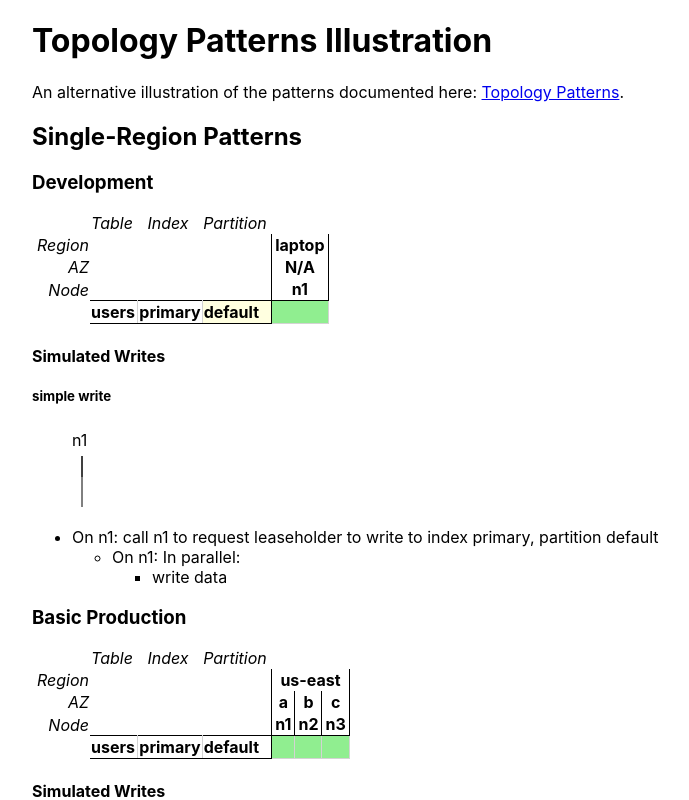
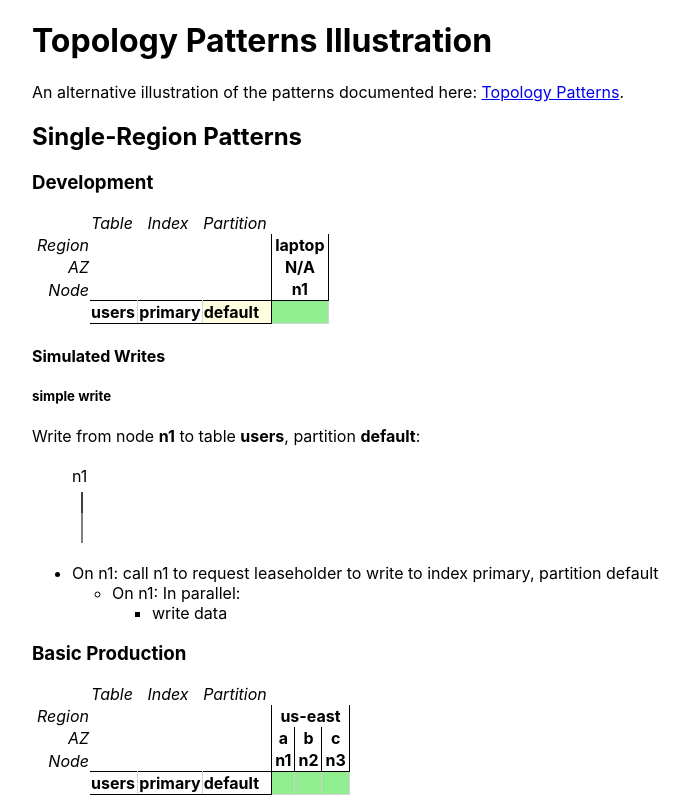
Before and after one commit to vilterp/crdb-config-explorer, a React (Create React App) app: page / in a window 1280 px wide. Shown: the top 800 px of the page, without its empty margins (18-707 px from the left). Built offline with nearby package versions, Linux system fonts and the light colour scheme.

Commit message:
use trace instead of process for highlighting linkage
their relationship continues to be awkward

still feels wonky... some things not highlighting

```diff
--- a/src/model.ts
+++ b/src/model.ts
@@ -92,7 +92,7 @@ export interface Hop {
   to: NodePath;
   start: number;
   end: number;
-  procNode: ProcessNode;
+  traceNode: TraceNode;
 }
 
 // helper funcs
--- a/src/views/hopSequence.tsx
+++ b/src/views/hopSequence.tsx
@@ -18,8 +18,8 @@ const NODE_LINES_START = 30;
 export function HopSequenceView(props: {
   formation: Formation;
   sequence: HopSequence;
-  highlightedProc: ProcessNode | undefined;
-  setHighlightedProc: (hp: ProcessNode | undefined) => void;
+  highlightedTrace: TraceNode | undefined;
+  setHighlightedTrace: (hp: TraceNode | undefined) => void;
 }) {
   const maxTime = max(props.sequence.map(h => yForTime(h.end)));
   const linesHeight = yForTime(maxTime);
@@ -56,12 +56,15 @@ export function HopSequenceView(props: {
                 //   I can't tell why object identity is being lost...
                 //   sigh
                 "hop-line-hovered":
-                  JSON.stringify(hop.procNode) ===
-                  JSON.stringify(props.highlightedProc),
+                  JSON.stringify(hop.traceNode) ===
+                  JSON.stringify(props.highlightedTrace),
               })}
               // TODO: these are very thin and hard to mouse over...
-              onMouseOver={() => props.setHighlightedProc(hop.procNode)}
-              onMouseOut={() => props.setHighlightedProc(undefined)}
+              onMouseOver={() => {
+                console.log("setting", JSON.stringify(hop.traceNode));
+                props.setHighlightedTrace(hop.traceNode);
+              }}
+              onMouseOut={() => props.setHighlightedTrace(undefined)}
               x1={xForNode(hop.from.nodeID)}
               x2={xForNode(hop.to.nodeID)}
               y1={yForTime(hop.start)}
@@ -84,7 +87,7 @@ function yForTime(time: number): number {
 }
 
 export function hopSequenceForTrace(trace: TraceNode): Hop[] {
-  return hopSequenceRecurse(0, trace.nodePath, trace.process);
+  return hopSequenceRecurse(0, trace);
 }
 
 function latency(fromNode: NodePath, toNode: NodePath): number {
@@ -95,24 +98,21 @@ function latency(fromNode: NodePath, toNode: NodePath): number {
   return 100;
 }
 
-function hopSequenceRecurse(
-  start: number,
-  nodePath: NodePath,
-  proc: ProcessNode,
-): Hop[] {
+function hopSequenceRecurse(start: number, trace: TraceNode): Hop[] {
+  const proc = trace.process;
+  const nodePath = trace.nodePath;
   switch (proc.type) {
     case "Parallel":
       return proc.children.flatMap(child =>
-        hopSequenceRecurse(start, nodePath, child),
+        hopSequenceRecurse(start, { nodePath, process: child }),
       );
     case "RPC":
       const hopLatency = latency(nodePath, proc.remoteTrace.nodePath);
       const remoteNodePath = proc.remoteTrace.nodePath;
-      const remoteHops = hopSequenceRecurse(
-        start + hopLatency,
-        remoteNodePath,
-        proc.remoteTrace.process,
-      );
+      const remoteHops = hopSequenceRecurse(start + hopLatency, {
+        nodePath: remoteNodePath,
+        process: proc.remoteTrace.process,
+      });
       const remoteHopsDone = max(remoteHops.map(h => h.end));
       return [
         {
@@ -120,7 +120,7 @@ function hopSequenceRecurse(
           to: remoteNodePath,
           start: start,
           end: start + hopLatency,
-          procNode: proc,
+          traceNode: trace,
         },
         ...remoteHops,
         {
@@ -128,7 +128,7 @@ function hopSequenceRecurse(
           to: nodePath,
           start: remoteHopsDone,
           end: remoteHopsDone + hopLatency,
-          procNode: proc,
+          traceNode: trace,
         },
       ];
     case "Leaf":
@@ -138,7 +138,7 @@ function hopSequenceRecurse(
           to: nodePath,
           start: start,
           end: start + proc.duration,
-          procNode: proc,
+          traceNode: trace,
         },
       ];
   }
--- a/src/views/situationView.tsx
+++ b/src/views/situationView.tsx
@@ -1,5 +1,5 @@
 import * as React from "react";
-import { ProcessNode, Situation, SQLWrite } from "../model";
+import { ProcessNode, Situation, SQLWrite, TraceNode } from "../model";
 import { ConfigurationView } from "./configurationMatrix";
 import { traceForSQLWrite } from "../readWrite";
 import { hopSequenceForTrace, HopSequenceView } from "./hopSequence";
@@ -35,7 +35,7 @@ function WriteView(props: {
   situation: Situation;
   write: { desc: React.ReactNode; write: SQLWrite };
 }) {
-  const [highlightedProc, setHighlightedProc] = useState<ProcessNode>();
+  const [highlightedTrace, setHighlightedTrace] = useState<TraceNode>();
 
   const trace = collapseTrace(
     traceForSQLWrite(props.situation, props.write.write),
@@ -44,16 +44,17 @@ function WriteView(props: {
   return (
     <>
       <h5>{props.write.desc}</h5>
+      <WriteDesc write={props.write.write} />
       <HopSequenceView
         formation={props.situation.config.formation}
         sequence={hopSequence}
-        highlightedProc={highlightedProc}
-        setHighlightedProc={setHighlightedProc}
+        highlightedTrace={highlightedTrace}
+        setHighlightedTrace={setHighlightedTrace}
       />
       <TraceView
         trace={trace}
-        highlightedProc={highlightedProc}
-        setHighlightedProc={setHighlightedProc}
+        highlightedTrace={highlightedTrace}
+        setHighlightedTrace={setHighlightedTrace}
       />
     </>
   );
--- a/src/views/traceView.tsx
+++ b/src/views/traceView.tsx
@@ -4,17 +4,28 @@ import classNames from "classnames";
 
 export function TraceView(props: {
   trace: TraceNode;
-  highlightedProc: ProcessNode | undefined;
-  setHighlightedProc: (hp: ProcessNode | undefined) => void;
+  highlightedTrace: TraceNode | undefined;
+  setHighlightedTrace: (hp: TraceNode | undefined) => void;
 }) {
   return (
     <ul className="trace-view">
-      <li>
+      <li
+        className={classNames("trace-node", {
+          "trace-node-highlighted":
+            JSON.stringify(props.highlightedTrace) ===
+            JSON.stringify(props.trace),
+        })}
+        onMouseEnter={() => {
+          console.log("setting", JSON.stringify(props.trace));
+          props.setHighlightedTrace(props.trace);
+        }}
+        onMouseLeave={() => props.setHighlightedTrace(undefined)}
+      >
         On n{props.trace.nodePath.nodeID}:{" "}
         <ProcessNodeView
           process={props.trace.process}
-          highlightedProc={props.highlightedProc}
-          setHighlightedProc={props.setHighlightedProc}
+          highlightedTrace={props.highlightedTrace}
+          setHighlightedTrace={props.setHighlightedTrace}
         />
       </li>
     </ul>
@@ -23,28 +34,8 @@ export function TraceView(props: {
 
 function ProcessNodeView(props: {
   process: ProcessNode;
-  highlightedProc: ProcessNode | undefined;
-  setHighlightedProc: (hp: ProcessNode | undefined) => void;
-}) {
-  return (
-    <span
-      onMouseEnter={() => props.setHighlightedProc(props.process)}
-      onMouseLeave={() => props.setHighlightedProc(undefined)}
-      className={classNames("trace-node", {
-        "trace-node-highlighted":
-          JSON.stringify(props.highlightedProc) ===
-          JSON.stringify(props.process),
-      })}
-    >
-      {procContent(props)}
-    </span>
-  );
-}
-
-function procContent(props: {
-  process: ProcessNode;
-  highlightedProc: ProcessNode | undefined;
-  setHighlightedProc: (hp: ProcessNode | undefined) => void;
+  highlightedTrace: TraceNode | undefined;
+  setHighlightedTrace: (hp: TraceNode | undefined) => void;
 }) {
   switch (props.process.type) {
     case "Leaf":
@@ -58,8 +49,8 @@ function procContent(props: {
               <li key={idx}>
                 <ProcessNodeView
                   process={proc}
-                  setHighlightedProc={props.setHighlightedProc}
-                  highlightedProc={props.highlightedProc}
+                  setHighlightedTrace={props.setHighlightedTrace}
+                  highlightedTrace={props.highlightedTrace}
                 />
               </li>
             ))}
@@ -73,98 +64,13 @@ function procContent(props: {
           {props.process.desc}
           <TraceView
             trace={props.process.remoteTrace}
-            setHighlightedProc={props.setHighlightedProc}
-            highlightedProc={props.highlightedProc}
+            setHighlightedTrace={props.setHighlightedTrace}
+            highlightedTrace={props.highlightedTrace}
           />
         </>
       );
   }
 }
-
-// export function TraceView(props: {
-//   trace: TraceNode;
-//   highlightedProc: ProcessNode | undefined;
-//   setHighlightedProc: (hp: ProcessNode | undefined) => void;
-// }) {
-//   return (
-//     <ul className="trace-view">
-//       <TraceNodeView
-//         traceNode={props.trace}
-//         highlightedProc={props.highlightedProc}
-//         setHighlightedProc={props.setHighlightedProc}
-//       />
-//     </ul>
-//   );
-// }
-//
-// function TraceNodeView(props: {
-//   traceNode: TraceNode;
-//   highlightedProc: ProcessNode | undefined;
-//   setHighlightedProc: (hp: ProcessNode | undefined) => void;
-// }) {
-//   const children = renderChildren(props);
-//   return (
-//     <li
-//       className={classNames("trace-node", {
-//         "trace-node-highlighted":
-//           // TODO: use just ===...
-//           //   I can't tell why object identity is being lost...
-//           //   sigh
-//           JSON.stringify(props.traceNode.process) ===
-//           JSON.stringify(props.highlightedProc),
-//       })}
-//       onMouseEnter={() => props.setHighlightedProc(props.traceNode.process)}
-//       onMouseLeave={() => props.setHighlightedProc(undefined)}
-//     >
-//       On n{props.traceNode.nodePath.nodeID}: {descr(props.traceNode.process)}
-//       {children.length > 0 ? (
-//         <ul>
-//           {children.map(c => (
-//             <li>{c}</li>
-//           ))}
-//         </ul>
-//       ) : null}
-//     </li>
-//   );
-// }
-//
-// function descr(proc: ProcessNode): string {
-//   switch (proc.type) {
-//     case "Leaf":
-//       return proc.desc;
-//     case "Parallel":
-//       return "in parallel:";
-//     case "RPC":
-//       return `call to n${proc.remoteTrace.nodePath.nodeID} to ${proc.desc}:`;
-//   }
-// }
-//
-// function renderChildren(props: {
-//   traceNode: TraceNode;
-//   highlightedProc: ProcessNode | undefined;
-//   setHighlightedProc: (hp: ProcessNode | undefined) => void;
-// }): React.ReactNode[] {
-//   switch (props.traceNode.process.type) {
-//     case "Leaf":
-//       return [];
-//     case "RPC":
-//       return [
-//         <TraceNodeView
-//           traceNode={props.traceNode.process.remoteTrace}
-//           highlightedProc={props.highlightedProc}
-//           setHighlightedProc={props.setHighlightedProc}
-//         />,
-//       ];
-//     case "Parallel":
-//       return props.traceNode.process.children.map(c => (
-//         <TraceNodeView
-//           traceNode={{ nodePath: props.traceNode.nodePath, process: c }}
-//           highlightedProc={props.highlightedProc}
-//           setHighlightedProc={props.setHighlightedProc}
-//         />
-//       ));
-//   }
-// }
 
 export function collapseTrace(trace: TraceNode): TraceNode {
   switch (trace.process.type) {
```
